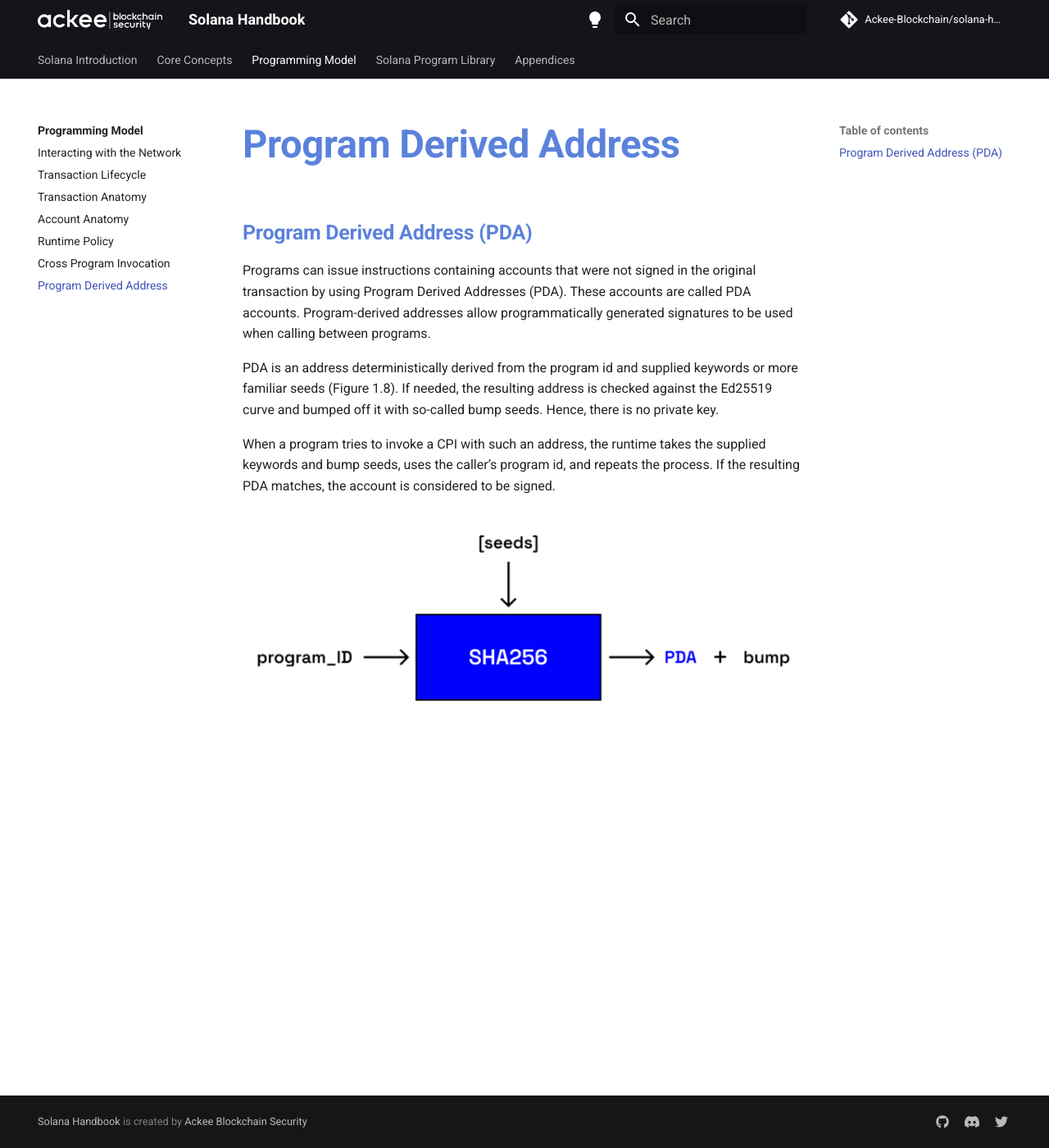
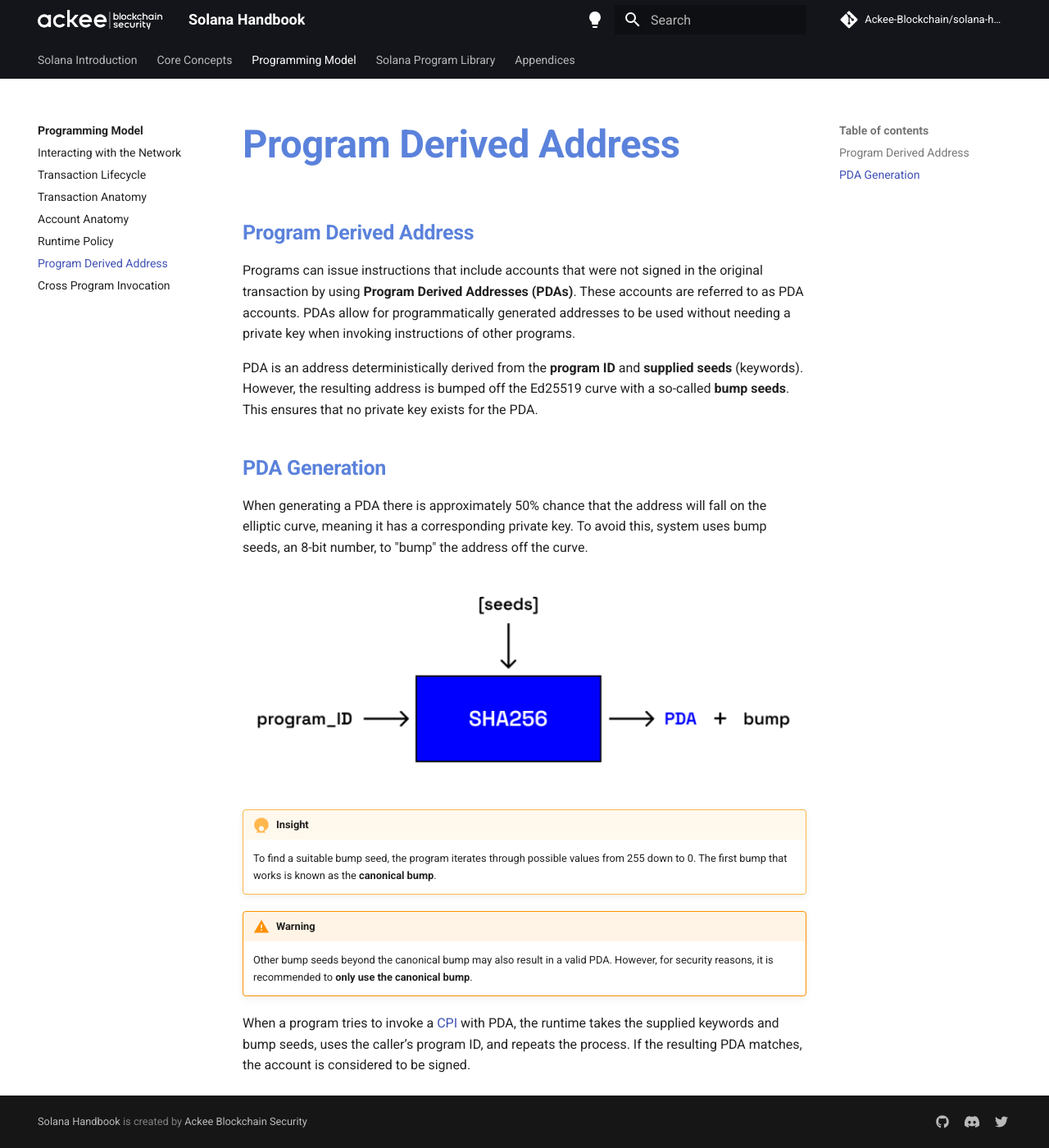
Before and after one commit to vmpyre/solana-handbook, an MkDocs documentation site: the page built from docs/handbook/chapter3/program-derived-address.md, in a window 1280 px wide and 1400 px high. Shown: the whole window at 82% size. Built offline with MkDocs 1.6.1 and Material for MkDocs 9.7.7, drawn with Linux system fonts in a browser that asks for light colours; comment, search, counter and statistics services are not loaded.

Commit message:
update program derived address

```diff
--- a/docs/handbook/chapter3/program-derived-address.md
+++ b/docs/handbook/chapter3/program-derived-address.md
@@ -1,9 +1,21 @@
-## Program Derived Address (PDA)
+## Program Derived Address
 
-Programs can issue instructions containing accounts that were not signed in the original transaction by using Program Derived Addresses (PDA). These accounts are called PDA accounts. Program-derived addresses allow programmatically generated signatures to be used when calling between programs.
+Programs can issue instructions that include accounts that were not signed in the original transaction by using **Program Derived Addresses (PDAs)**. These accounts are referred to as PDA accounts. PDAs allow for programmatically generated addresses to be used without needing a private key when invoking instructions of other programs.
 
-PDA is an address deterministically derived from the program id and supplied keywords or more familiar seeds (Figure 1.8). If needed, the resulting address is checked against the Ed25519 curve and bumped off it with so-called bump seeds. Hence, there is no private key.
+PDA is an address deterministically derived from the **program ID** and **supplied seeds** (keywords). However, the resulting address is bumped off the Ed25519 curve with a so-called **bump seeds**. This ensures that no private key exists for the PDA.
 
-When a program tries to invoke a CPI with such an address, the runtime takes the supplied keywords and bump seeds, uses the caller’s program id, and repeats the process. If the resulting PDA matches, the account is considered to be signed.
+## PDA Generation
+
+When generating a PDA there is approximately 50% chance that the address will fall on the elliptic curve, meaning it has a corresponding private key. To avoid this, system uses bump seeds, an 8-bit number, to "bump" the address off the curve.
 
 ![PDA Generation](../../images/pda-generation.png)
+
+!!! insight
+
+    To find a suitable bump seed, the program iterates through possible values from 255 down to 0. The first bump that works is known as the **canonical bump**.
+
+!!! warning
+
+    Other bump seeds beyond the canonical bump may also result in a valid PDA. However, for security reasons, it is recommended to **only use the canonical bump**.
+
+When a program tries to invoke a [CPI](./cross-program-invocation.md) with PDA, the runtime takes the supplied keywords and bump seeds, uses the caller’s program ID, and repeats the process. If the resulting PDA matches, the account is considered to be signed.
--- a/mkdocs.yml
+++ b/mkdocs.yml
@@ -32,8 +32,8 @@ nav:
       - Transaction Anatomy: handbook/chapter3/transaction-anatomy.md
       - Account Anatomy: handbook/chapter3/account-anatomy.md
       - Runtime Policy: handbook/chapter3/runtime-policy.md
+      - Program Derived Address: handbook/chapter3/program-derived-address.md
       - Cross Program Invocation: handbook/chapter3/cross-program-invocation.md
-      - Program Derived Address: handbook/chapter3/program-derived-address.md
   - Solana Program Library:
       - handbook/chapter4/index.md
       - Token: handbook/chapter4/token-program.md
```
